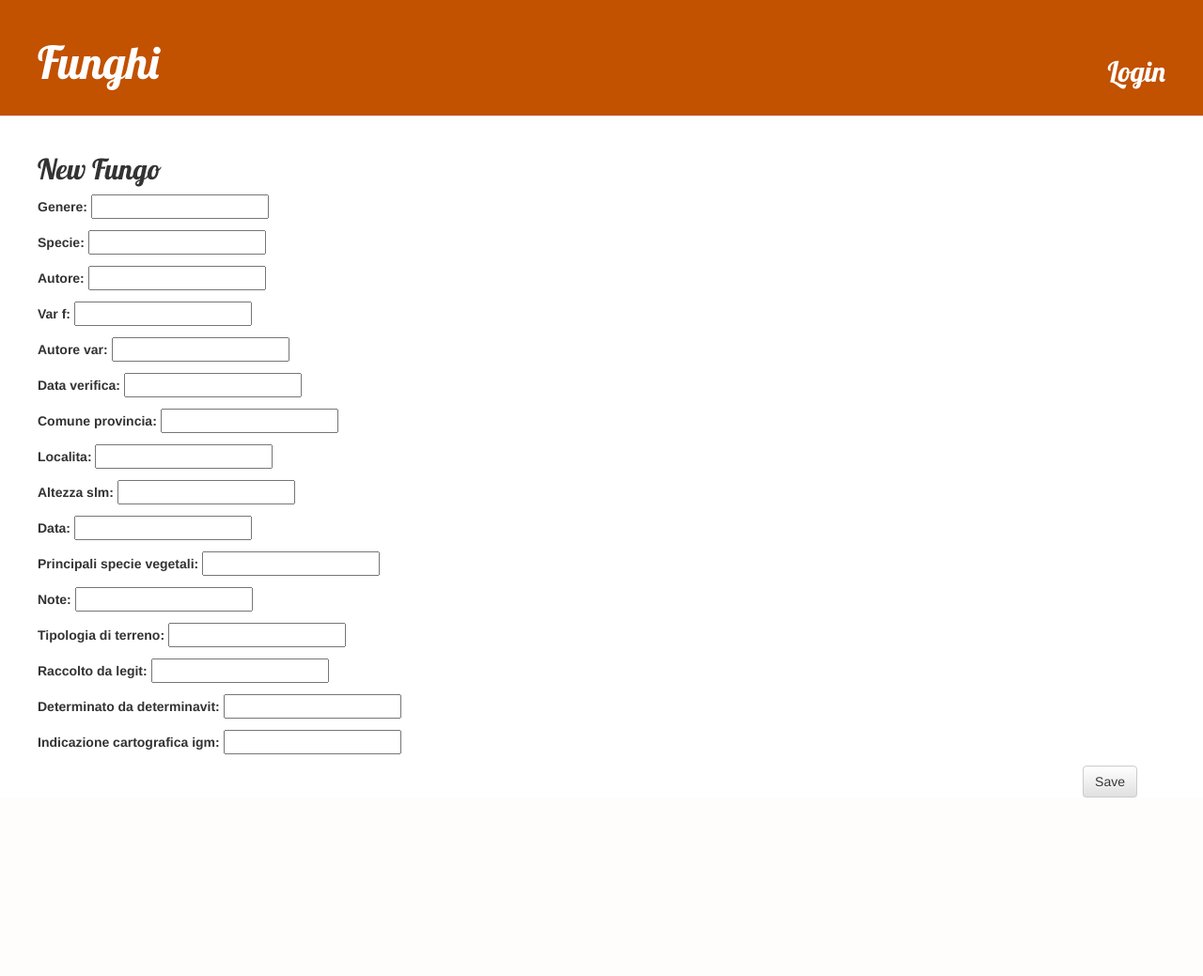
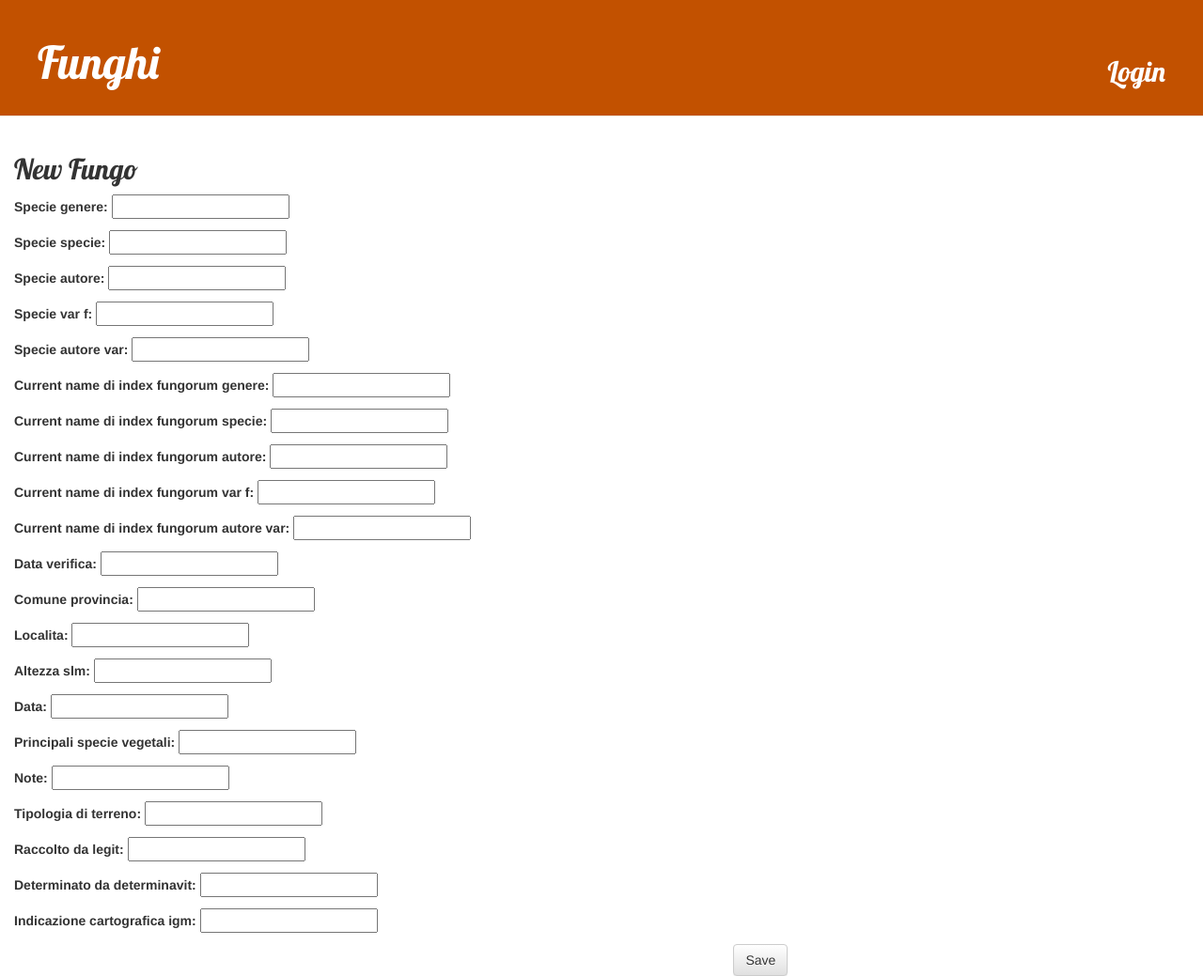
Before and after one commit to matteocampanaing/progetto_per_ispra, a Django app: page /fungo/new/ in a window 1280 px wide. Shown: the whole page at 94% size. Before the commit the page ends 849 px from the top, so only its background shows below. Run offline with Django 3.2, Linux system fonts and the light colour scheme; some libraries are stand-ins or nearby versions.

Commit message:
correzioni varie

```diff
--- a/blog/admin.py
+++ b/blog/admin.py
@@ -1,5 +1,5 @@
 from django.contrib import admin
-from .models import Post , Comment , Fungo
+from .models import Post , Comment , Fungo ,CsvFile
 
 
 # Register your models here.
@@ -7,3 +7,4 @@ from .models import Post , Comment , Fungo
 admin.site.register(Post)
 admin.site.register(Comment)
 admin.site.register(Fungo)
+admin.site.register(CsvFile)
--- a/blog/forms.py
+++ b/blog/forms.py
@@ -1,6 +1,6 @@
 from django import forms
 
-from .models import Post , Comment , Fungo
+from .models import Post , Comment , Fungo , CsvFile
 
 class PostForm(forms.ModelForm):
 
@@ -22,11 +22,18 @@ class FungoForm(forms.ModelForm):
     class Meta:
         model = Fungo
         fields = (
-            'genere' ,
-            'specie' ,
-            'autore' ,
-            'var_f' ,
-            'autore_var' ,
+            'specie_genere' ,
+            'specie_specie' ,
+            'specie_autore' ,
+            'specie_var_f' ,
+            'specie_autore_var' ,
+
+            'current_name_di_index_fungorum_genere' ,
+            'current_name_di_index_fungorum_specie' ,
+            'current_name_di_index_fungorum_autore' ,
+            'current_name_di_index_fungorum_var_f' ,
+            'current_name_di_index_fungorum_autore_var' ,
+
             'data_verifica',
             'comune_provincia',
             'localita' ,
@@ -38,3 +45,9 @@ class FungoForm(forms.ModelForm):
             'raccolto_da_legit' ,
             'determinato_da_determinavit' ,
             'indicazione_cartografica_igm' ,)
+
+
+class CsvFileForm(forms.ModelForm):
+    class Meta:
+        model = CsvFile
+        fields = ('csv_file',)
--- a/blog/models.py
+++ b/blog/models.py
@@ -41,21 +41,36 @@ class Comment(models.Model):
 class Fungo(models.Model):
 
     id = models.AutoField(primary_key=True)
-    #id = models.UUIDField(primary_key=True, default=uuid.uuid4, editable=False)
 
-    genere = models.CharField(max_length=200)
-    specie = models.CharField(max_length=200)
-    autore = models.CharField(max_length=200)
-    var_f = models.CharField(max_length=200)
-    autore_var = models.CharField(max_length=200)
-    data_verifica = models.CharField(max_length=200)
-    comune_provincia = models.CharField(max_length=200)
-    localita = models.CharField(max_length=200)
-    Altezza_slm = models.CharField(max_length=200)
-    data = models.CharField(max_length=200)
-    principali_specie_vegetali = models.CharField(max_length=200)
-    note = models.CharField(max_length=200)
-    tipologia_di_terreno = models.CharField(max_length=200)
-    raccolto_da_legit = models.CharField(max_length=200)
-    determinato_da_determinavit = models.CharField(max_length=200)
-    indicazione_cartografica_igm = models.CharField(max_length=200)
+    specie_genere = models.CharField(max_length=200,default="")
+    specie_specie = models.CharField(max_length=200,default="")
+    specie_autore = models.CharField(max_length=200,default="")
+    specie_var_f = models.CharField(max_length=200,default="")
+    specie_autore_var = models.CharField(max_length=200,default="")
+
+    current_name_di_index_fungorum_genere = models.CharField(max_length=200,default="")
+    current_name_di_index_fungorum_specie = models.CharField(max_length=200,default="")
+    current_name_di_index_fungorum_autore = models.CharField(max_length=200,default="")
+    current_name_di_index_fungorum_var_f = models.CharField(max_length=200,default="")
+    current_name_di_index_fungorum_autore_var = models.CharField(max_length=200,default="")
+
+    data_verifica = models.CharField(max_length=200,default="")
+    comune_provincia = models.CharField(max_length=200,default="")
+    localita = models.CharField(max_length=200,default="")
+    Altezza_slm = models.CharField(max_length=200,default="")
+    data = models.CharField(max_length=200,default="")
+
+    principali_specie_vegetali = models.CharField(max_length=200,default="")
+    note = models.CharField(max_length=200,default="")
+    tipologia_di_terreno = models.CharField(max_length=200,default="")
+
+    raccolto_da_legit = models.CharField(max_length=200,default="")
+    determinato_da_determinavit = models.CharField(max_length=200,default="")
+    indicazione_cartografica_igm = models.CharField(max_length=200,default="")
+
+
+
+class CsvFile(models.Model):
+
+    id = models.AutoField(primary_key=True)
+    csv_file = models.FileField()
--- a/blog/templates/blog/base.html
+++ b/blog/templates/blog/base.html
@@ -12,17 +12,22 @@
             <h1><a href="/">Funghi</a>
             {% if user.is_authenticated %}
                 <a href="{% url 'fungo_new' %}" class="top-menu"><span class="glyphicon glyphicon-plus"></span></a>
+                <a href="{% url 'csv_file_new' %}" class="top-menu">Add Funghi by csv file</span></a>
             {% else %}
                 <a href="/admin" class="top-menu"><h2>Login</h2></a>
             {% endif %}
         </h1>
         </div>
         <div class="content container">
-            <div class="row">
-                <div>
-                    {% block content %}
-                    {% endblock %}
+            </div class="row">
+
+                <div class="col-md-8">
+                    <div>
+                        {% block content %}
+                        {% endblock %}
+                    </div>
                 </div>
+
             </div>
         </div>
     </body>
--- a/blog/urls.py
+++ b/blog/urls.py
@@ -1,6 +1,9 @@
 from django.urls import path
 from . import views
 import uuid
+
+from django.conf import settings
+from django.conf.urls.static import static
 
 urlpatterns = [
     path('post', views.post_list, name='post_list'),
@@ -21,4 +24,6 @@ urlpatterns = [
     path('fungo/<int:pk>/edit/', views.fungo_edit, name='fungo_edit'),
     path('fungo/<int:pk>/remove/', views.fungo_remove, name='fungo_remove'),
 
+    path('csv_file/new/', views.csv_file_new, name='csv_file_new'),
+    path('csv_file/<int:pk>/edit/', views.csv_file_edit, name='csv_file_edit'),
 ]
--- a/blog/views.py
+++ b/blog/views.py
@@ -1,9 +1,9 @@
 from django.shortcuts import render, get_object_or_404 ,redirect
 from django.utils import timezone
-from .models import Post , Comment , Fungo
-from .forms import PostForm , CommentForm , FungoForm
+from .models import Post , Comment , Fungo , CsvFile
+from .forms import PostForm , CommentForm , FungoForm , CsvFileForm
 from django.contrib.auth.decorators import login_required
-import uuid
+
 
 def post_list(request):
     posts = Post.objects.filter(published_date__lte=timezone.now()).order_by('published_date')
@@ -99,7 +99,7 @@ def comment_remove(request, pk):
 #############################################################################################
 
 def fungo_list(request):
-    fungos = Fungo.objects.filter().order_by('genere')
+    fungos = Fungo.objects.filter().order_by('specie_genere')
     return render(request, 'blog/fungo_list.html', {'fungos': fungos})
 
 
@@ -139,3 +139,33 @@ def fungo_edit(request, pk):
 def fungo_detail(request, pk):
     fungo = get_object_or_404(Fungo, pk=pk)
     return render(request, 'blog/fungo_detail.html', {'post': post})
+
+
+##############################################################################
+
+####################        CSV Uploader
+
+
+def csv_file_new(request):
+    if request.method == "POST":
+        form = CsvFileForm(request.POST)
+        if form.is_valid():
+            csv_file = form.save(commit=False)
+            csv_file.save()
+            return redirect('fungo_list')
+    else:
+        form = CsvFileForm()
+    return render(request, 'blog/csv_file_edit.html', {'form': form})
+
+
+def csv_file_edit(request, pk):
+    csv_file = get_object_or_404(CsvFile, pk=pk)
+    if request.method == "POST":
+        form = CsvFileForm(request.POST, instance=csv_file)
+        if form.is_valid():
+            csv_file = form.save(commit=False)
+            csv_file.save()
+            return redirect('fungo_list' )
+    else:
+        form = CsvFileForm(instance=csv_file)
+    return render(request, 'blog/csv_file_edit.html', {'form': form})
```
Also changed, not shown: blog/templates/blog/csv_file_edit.html (added, +9 -0 lines), blog/templates/blog/fungo_list.html (+36 -12 lines), blog/migrations/0001_initial.py, blog/migrations/0002_csvfile.py (added), myproject/settings.py (line endings or trailing spaces).
